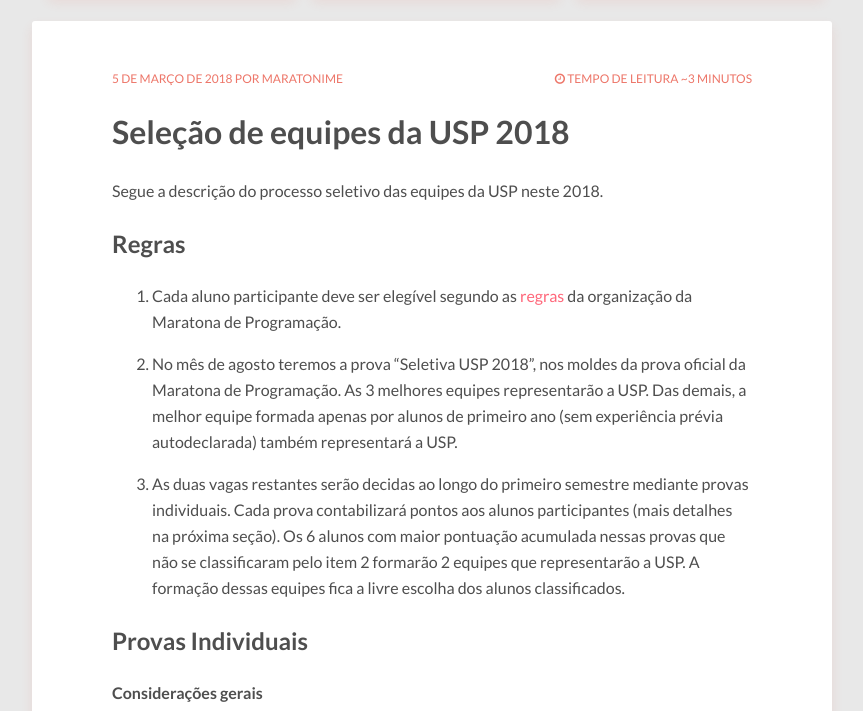
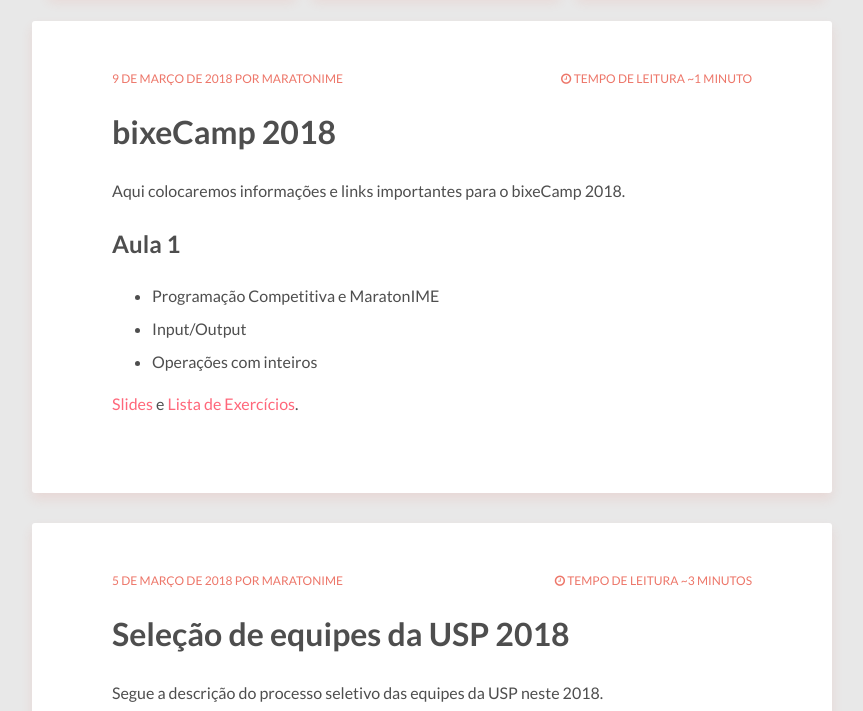
Before and after one commit to maratonusp/blog, a Jekyll site: the page built from index.html, in a window 1280 px wide and 900 px high, scrolled down 826 px, cut to the strip 189-900 px from the top of the window. Shown: the whole strip, without its empty margins (208-1071 px from the left). Built offline with Jekyll 4.4.1, drawn with Linux system fonts in a browser that asks for light colours; nearby versions of some CDN libraries; the list of posts is cut into pages by our own code; comment, search, counter and statistics services are not loaded; some of the changed text lies outside the part shown.

Commit message:
bixeCamp 2018 aula 1

```diff
--- /dev/null
+++ b/_posts/2018-03-09-bixecamp-2018.md
@@ -0,0 +1,18 @@
+---
+title: bixeCamp 2018
+date: '2018-03-09 12:00:00'
+categories:
+- noticias
+- bixecamp
+permalink: bixecamp2018
+layout: post
+---
+
+Aqui colocaremos informações e links importantes para o bixeCamp 2018.
+
+## Aula 1
+- Programação Competitiva e MaratonIME
+- Input/Output
+- Operações com inteiros
+
+[Slides](https://slides.com/victorsenam/bixecamp2018-01/) e [Lista de Exercícios](https://docs.google.com/spreadsheets/d/1HhwY-lslAjU7bebiImGcdWWT1jyuVvm3ttp-8gJS3Rg/edit#gid=0).
--- a/index.html
+++ b/index.html
@@ -47,7 +47,7 @@ hubs_class: third
 	<figure>
 		<figcaption class="text-content">
 			<i class="fa fa-university"></i>
-			<h3>bixeCamp</h3>
+			<a href="{{site.url}}/bixecamp2018"><h3>bixeCamp</h3></a>
 			<p>Um curso preparado para ensinar os tópicos iniciais da Maratona.</p>
 			<footer><p>Quase toda sexta-feira das 14 às 15. Confira nos <a href="https://fb.com/maratonime/events/">nossos eventos</a>.</p></footer>
 		</figcaption>
```
